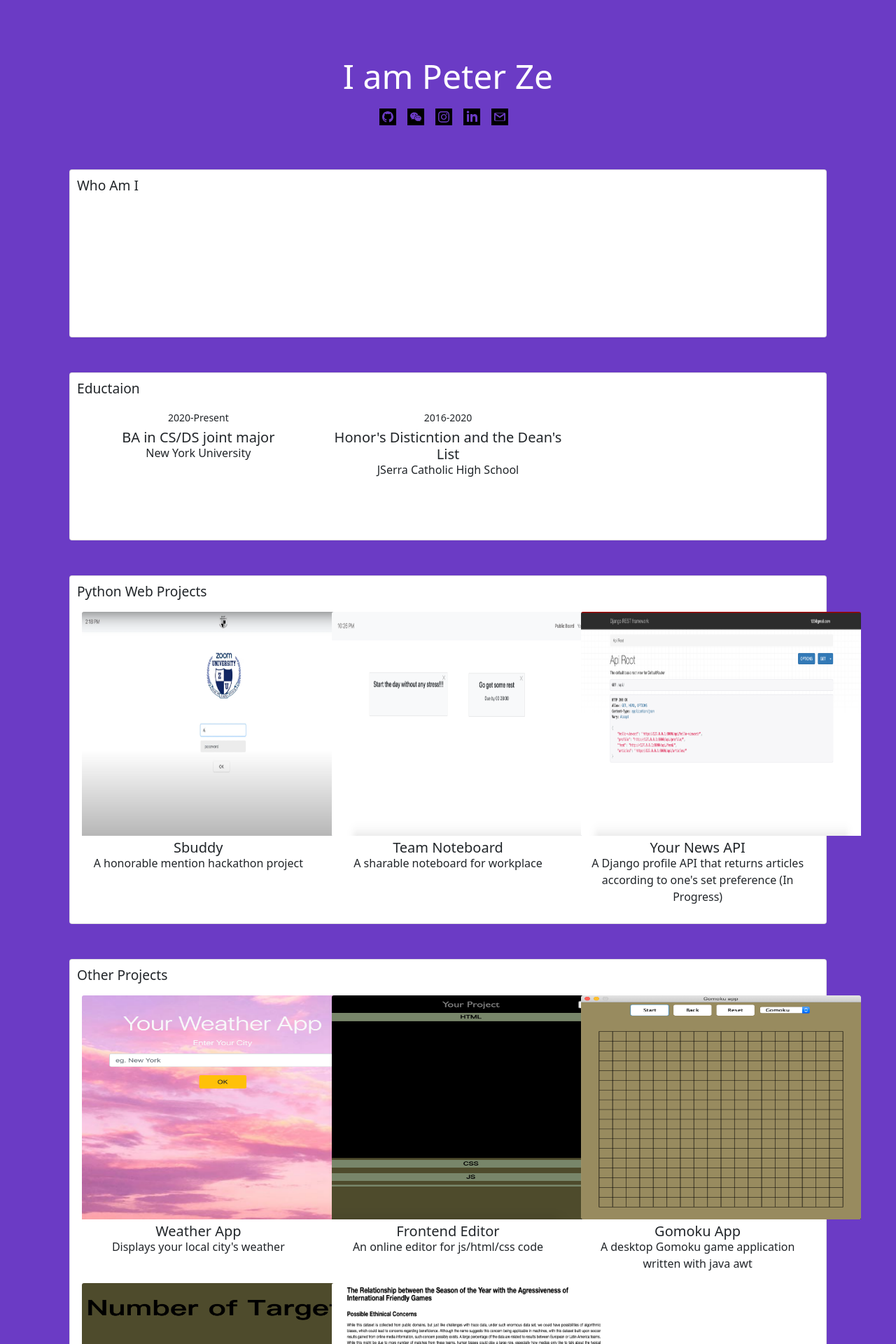
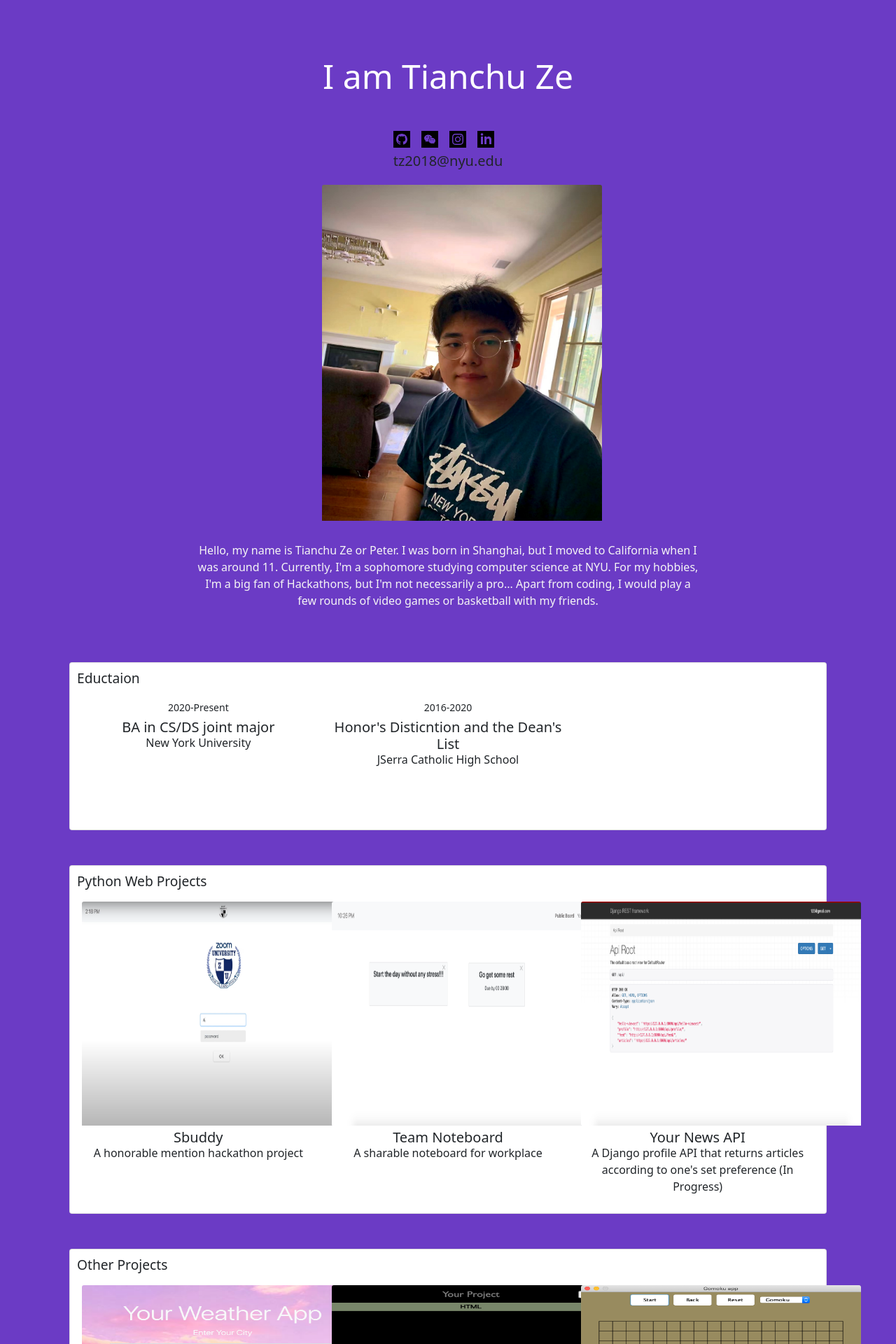
Before and after one commit to peterze123/collection, a PHP site: page / in a window 1280 px wide. Shown: the top 1920 px of the page at 70% size. Run offline with PHP 8.4, Linux system fonts and the light colour scheme.

Commit message:
modify portfolio

```diff
--- a/portfolio/index.html
+++ b/portfolio/index.html
@@ -15,27 +15,24 @@
         <main class="content-wrapper">
             <header class="white-text-container section-container">
                 <div class="text-center">
-                    <h1>I am Peter Ze</h1>
+                    <h1>I am Tianchu Ze</h1>
+                    <h5>tz2018@nyu.edu</h5>
                     <a href="https://github.com/peterze123"><img class = 'icon'src="assets/iconmonstr-github-2.svg" alt=""></a>
-                    <a href="#"><img class = 'icon'src="assets/iconmonstr-wechat-2.svg" alt=""></a>
-                    <a href="#"><img class = 'icon'src="assets/iconmonstr-instagram-12.svg" alt=""></a>
-                    <a href="#"><img class = 'icon'src="assets/iconmonstr-linkedin-2.svg" alt=""></a>
-                    <a href="#"><img class = 'icon'src="assets/iconmonstr-gmail-2.svg" alt=""></a>
+                    <a href="https://ibb.co/2SVkXjj"><img class = 'icon'src="assets/iconmonstr-wechat-2.svg" alt=""></a>
+                    <a href="https://www.instagram.com/peterze2002/"><img class = 'icon'src="assets/iconmonstr-instagram-12.svg" alt=""></a>
+                    <a href="https://www.linkedin.com/in/tianchu-ze-984382207/"><img class = 'icon'src="assets/iconmonstr-linkedin-2.svg" alt=""></a>
                 </div>
             </header>
             <div class="container">
                 <div class="row">
                     <div class="col-xs-12">
-                        <div class="card">
-                            <div class="card-block">
-                                <h2>Who Am I</h2>
-                                <div class="row">
-                                    <div class="col-md-4">
-                                        <p><img src="" alt=""></p>
-                                    </div>
-                                    <div class="col-md-8">
-                                        <p></p>
-                                    </div>
+                        <div class="card" id = 'pc'>
+                            <div class="card-block text-center">
+                                <div class="col-md-4">
+                                    <p><img src="assets/IMG_0362.jpg" id = 'p' class = 'card-img-top mx-auto' alt=""></p>
+                                </div>
+                                <div class="col-md-8 text-center mx-auto">
+                                    <p id = 'text'>Hello, my name is Tianchu Ze or Peter. I was born in Shanghai, but I moved to California when I was around 11. Currently, I'm a sophomore studying computer science at NYU. For my hobbies, I'm a big fan of Hackathons, but I'm not necessarily a pro... Apart from coding, I would play a few rounds of video games or basketball with my friends.</p>
                                 </div>
                             </div>
                         </div>
--- a/portfolio/style.css
+++ b/portfolio/style.css
@@ -6,6 +6,10 @@ body{
     margin-bottom: 50px;
     width: 100%;
     min-height: 30vh
+}
+
+.container{
+    place-content: center;
 }
 
 h1{
@@ -58,3 +62,17 @@ h2{
     height: 40vh;
     cursor: pointer;
  }
+
+ #pc{
+    background-color: transparent;
+    border:transparent
+ }
+
+ #p{
+     min-width: 50vh;
+     height: 60vh;
+     margin-bottom: 1.5rem;
+ }
+ #text{
+     color: whitesmoke;
+ }
```
Also changed, not shown: portfolio/assets/IMG_0362.jpg (added).
